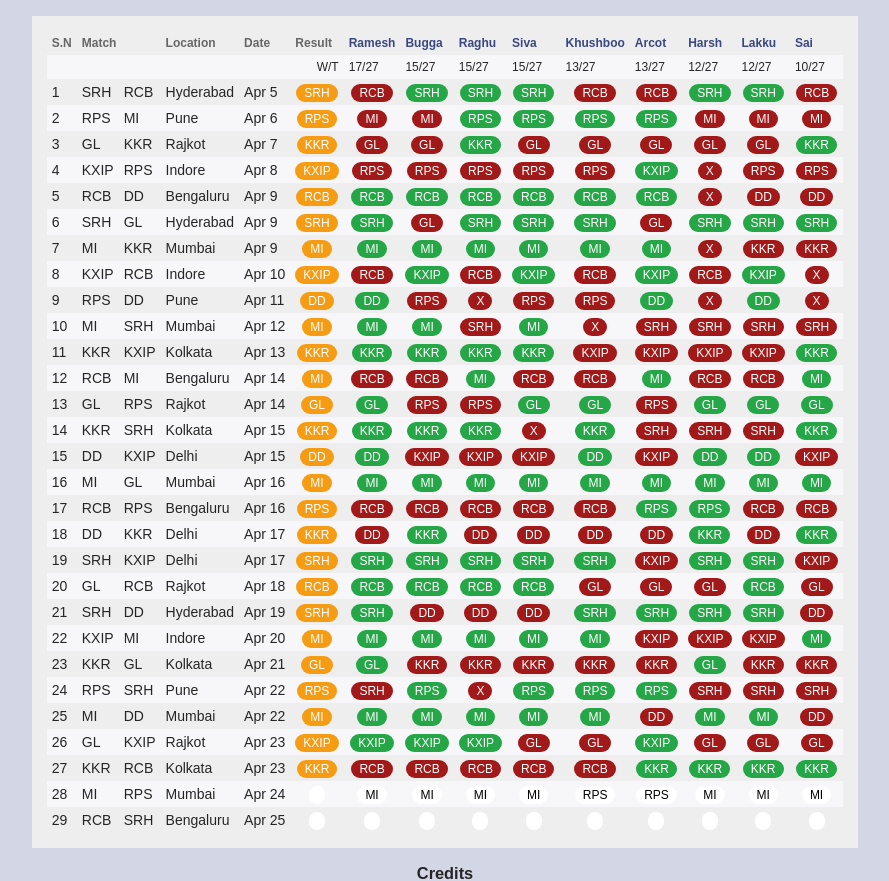
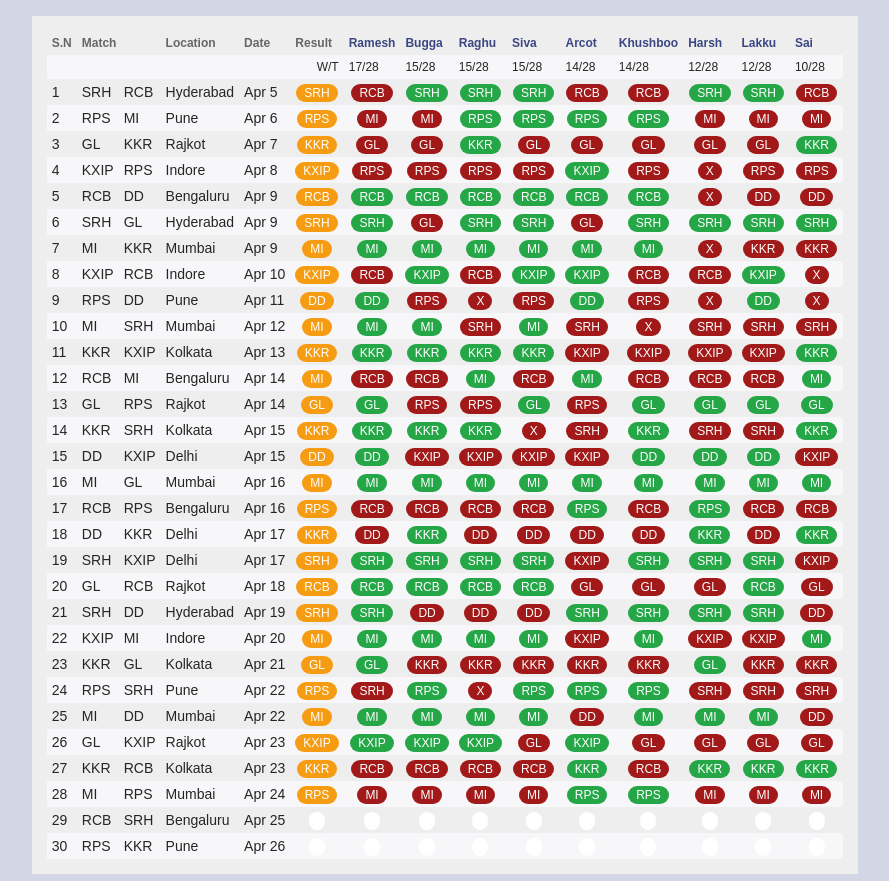
Before and after one commit to ipl10/ipl, a plain HTML site: page index.html in a window 1280 px wide. Shown: the part 77-958 px from the top of the page, without its empty margins (195-1084 px from the left). Drawn offline with Linux system fonts and the light colour scheme.

Commit message:
Result match 28

```diff
--- a/data.js
+++ b/data.js
@@ -484,7 +484,7 @@
     "location": "Mumbai",
     "date": "04-24-2017",
     "time": "8:00PM",
-    "result": "",
+    "result": "RPS",
       "lakku": "MI",
       "raghu": "MI",
       "siva": "MI",
@@ -510,5 +510,21 @@
       "harsh": "",
       "sai":"",
       "khushboo": ""
+  },
+  {
+    "match": ["RPS", "KKR"],
+    "location": "Pune",
+    "date": "04-26-2017",
+    "time": "8:00PM",
+    "result": "",
+      "lakku": "",
+      "raghu": "",
+      "siva": "",
+      "bugga": "",
+      "arcot": "",
+      "ramesh": "",
+      "harsh": "",
+      "sai":"",
+      "khushboo": ""
   }
   ]
--- a/index.html
+++ b/index.html
@@ -27,8 +27,8 @@
         <th class="user-name">Bugga</th>
         <th class="user-name">Raghu</th>
         <th class="user-name">Siva</th>
+        <th class="user-name">Arcot</th>
         <th class="user-name">Khushboo</th>
-        <th class="user-name">Arcot</th>
         <th class="user-name">Harsh</th>
         <th class="user-name">Lakku</th>
         <th class="user-name">Sai</th>
@@ -39,8 +39,8 @@
         <td>{{win.bugga + '/' + total}}</td>
         <td>{{win.raghu + '/' + total}}</td>
         <td>{{win.siva + '/' + total}}</td>
+        <td>{{win.arcot + '/' + total}}</td>
         <td>{{win.khushboo + '/' + total}}</td>
-        <td>{{win.arcot + '/' + total}}</td>
         <td>{{win.harsh + '/' + total}}</td>
         <td>{{win.lakku + '/' + total}}</td>
         <td>{{win.sai + '/' + total}}</td>
@@ -56,8 +56,8 @@
         <td class="indicator" ng-class="{'correct':d.bugga==d.result && d.result!='','wrong':d.bugga!=d.result && d.result!=''}"><span>{{d.bugga}}</span></td>
         <td class="indicator" ng-class="{'correct':d.raghu==d.result && d.result!='','wrong':d.raghu!=d.result && d.result!=''}"><span>{{d.raghu}}</span></td>
         <td class="indicator" ng-class="{'correct':d.siva==d.result && d.result!='','wrong':d.siva!=d.result && d.result!=''}"><span>{{d.siva}}</span></td>
+        <td class="indicator" ng-class="{'correct':d.arcot==d.result && d.result!='','wrong':d.arcot!=d.result && d.result!=''}"><span>{{d.arcot}}</span></td>
         <td class="indicator" ng-class="{'correct':d.khushboo==d.result && d.result!='','wrong':d.khushboo!=d.result && d.result!=''}"><span>{{d.khushboo}}</span></td>
-        <td class="indicator" ng-class="{'correct':d.arcot==d.result && d.result!='','wrong':d.arcot!=d.result && d.result!=''}"><span>{{d.arcot}}</span></td>
         <td class="indicator" ng-class="{'correct':d.harsh==d.result && d.result!='','wrong':d.harsh!=d.result && d.result!=''}"><span>{{d.harsh}}</span></td>
         <td class="indicator" ng-class="{'correct':d.lakku==d.result && d.result!='','wrong':d.lakku!=d.result && d.result!=''}"><span>{{d.lakku}}</span></td>
         <td class="indicator" ng-class="{'correct':d.sai==d.result && d.result!='','wrong':d.sai!=d.result && d.result!=''}"><span>{{d.sai}}</span></td>
```
